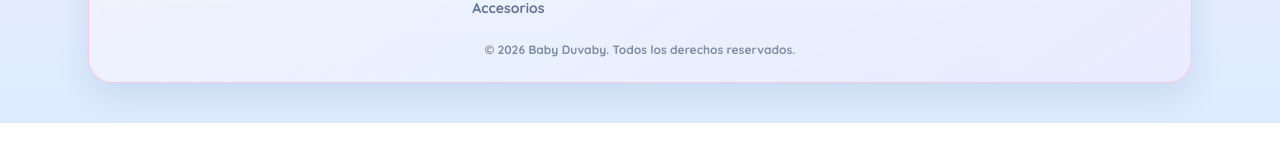
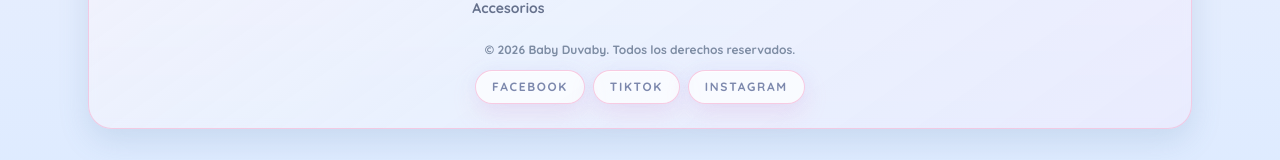
Before and after one commit to babyduvaby/BabyDuvaby, a Next.js app: page /categoria/cat-1 in a window 1280 px wide. Shown: the part 1153-1313 px from the top of the page. Before the commit the page ends 1276 px from the top, so only its background shows below. Built offline with nearby package versions, Linux system fonts and the light colour scheme; no server answers; the database is empty.

Commit message:
style(brand): logo mas grueso, hero pastel y redes en footer

```diff
--- a/src/components/Footer.js
+++ b/src/components/Footer.js
@@ -5,6 +5,19 @@ import Link from "next/link";
 export default function Footer({ categories, brand, whatsappPhone }) {
   const [firstWord, secondWord, ...restWords] = (brand?.name || "Baby Duvaby").split(" ");
   const restLabel = restWords.join(" ");
+
+  // TODO: reemplazar con URLs reales cuando las tengas.
+  const socialLinks = brand?.socials || {
+    facebook: "",
+    instagram: "",
+    tiktok: ""
+  };
+
+  const socials = [
+    { key: "facebook", label: "Facebook", href: socialLinks.facebook },
+    { key: "tiktok", label: "TikTok", href: socialLinks.tiktok },
+    { key: "instagram", label: "Instagram", href: socialLinks.instagram }
+  ];
 
   return (
     <footer className="mx-auto mt-4 w-full max-w-6xl px-4 pb-28 sm:px-6 sm:pb-10">
@@ -52,6 +65,26 @@ export default function Footer({ categories, brand, whatsappPhone }) {
         <p className="mt-6 text-center text-xs font-bold text-[#7d8ca3]">
           &copy; {new Date().getFullYear()} Baby Duvaby. Todos los derechos reservados.
         </p>
+
+        <div className="mt-3 flex flex-wrap items-center justify-center gap-2">
+          {socials.map((item) => (
+            <a
+              key={item.key}
+              href={item.href || "#"}
+              target="_blank"
+              rel="noreferrer"
+              aria-label={item.label}
+              className="baby-button-glow inline-flex items-center justify-center rounded-full bg-white/70 px-4 py-2 text-xs font-extrabold uppercase tracking-[0.14em] text-[#7c88ad] transition hover:brightness-105"
+              onClick={(event) => {
+                if (!item.href) {
+                  event.preventDefault();
+                }
+              }}
+            >
+              {item.label}
+            </a>
+          ))}
+        </div>
       </div>
     </footer>
   );
--- a/src/index.css
+++ b/src/index.css
@@ -72,20 +72,20 @@
   .hero-impact-title {
     margin: 0;
     font-family: "Lobster Two", cursive;
-    font-weight: 700;
+    font-weight: 400;
     font-size: clamp(2.1rem, 6.2vw, 4.2rem);
     line-height: 0.95;
     letter-spacing: 0.005em;
   }
 
   .hero-impact-lead {
-    color: #f27ea6;
-    text-shadow: 0 4px 14px rgba(242, 126, 166, 0.18);
+    color: #f2a4c4;
+    text-shadow: 0 3px 12px rgba(242, 164, 196, 0.14);
   }
 
   .hero-impact-strong {
-    color: #6bb2ec;
-    text-shadow: 0 4px 14px rgba(107, 178, 236, 0.2);
+    color: #90c7ee;
+    text-shadow: 0 3px 12px rgba(144, 199, 238, 0.14);
   }
 
   .hero-heart {
```
Also changed, not shown: public/logo-baby-duvaby.svg.
